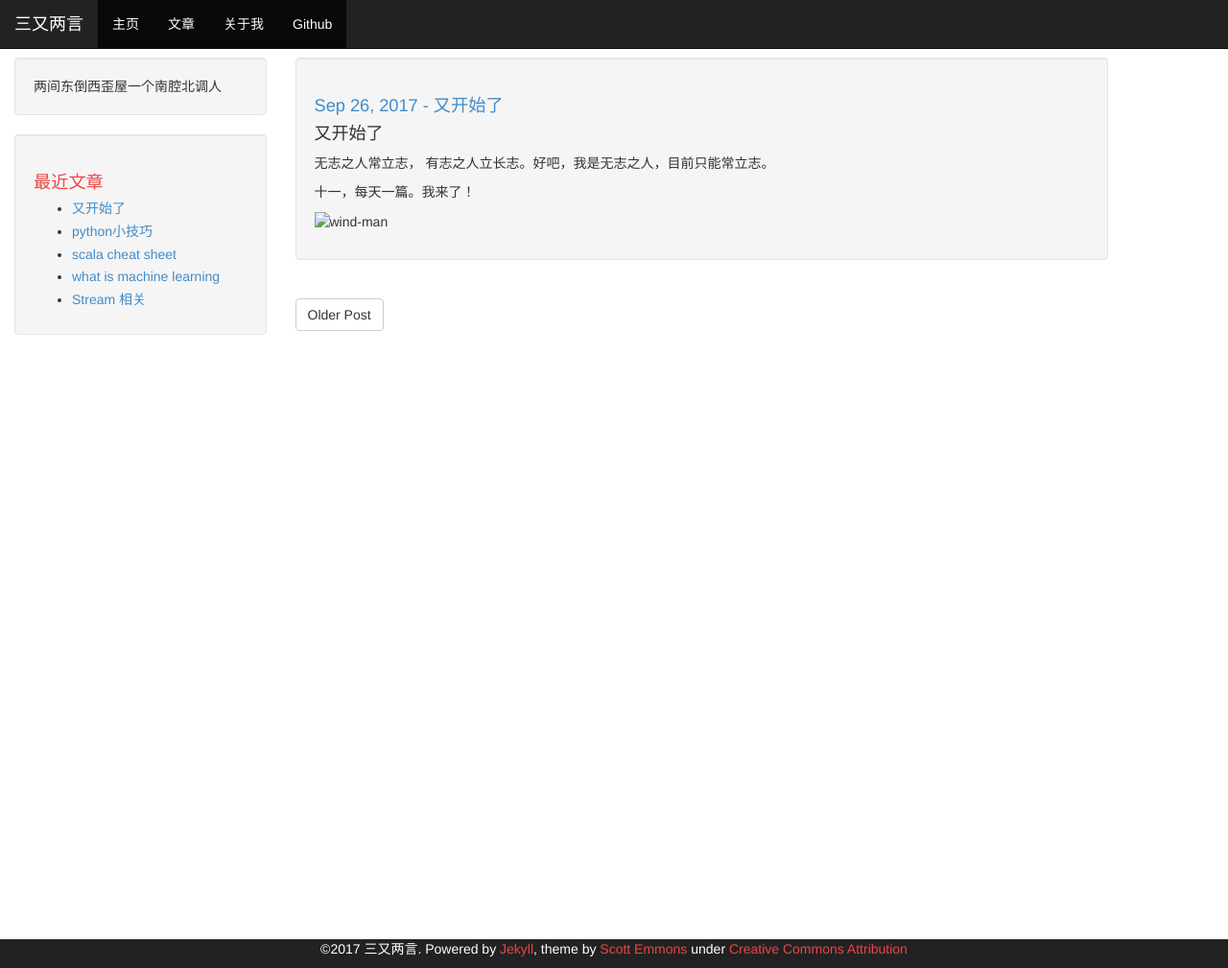
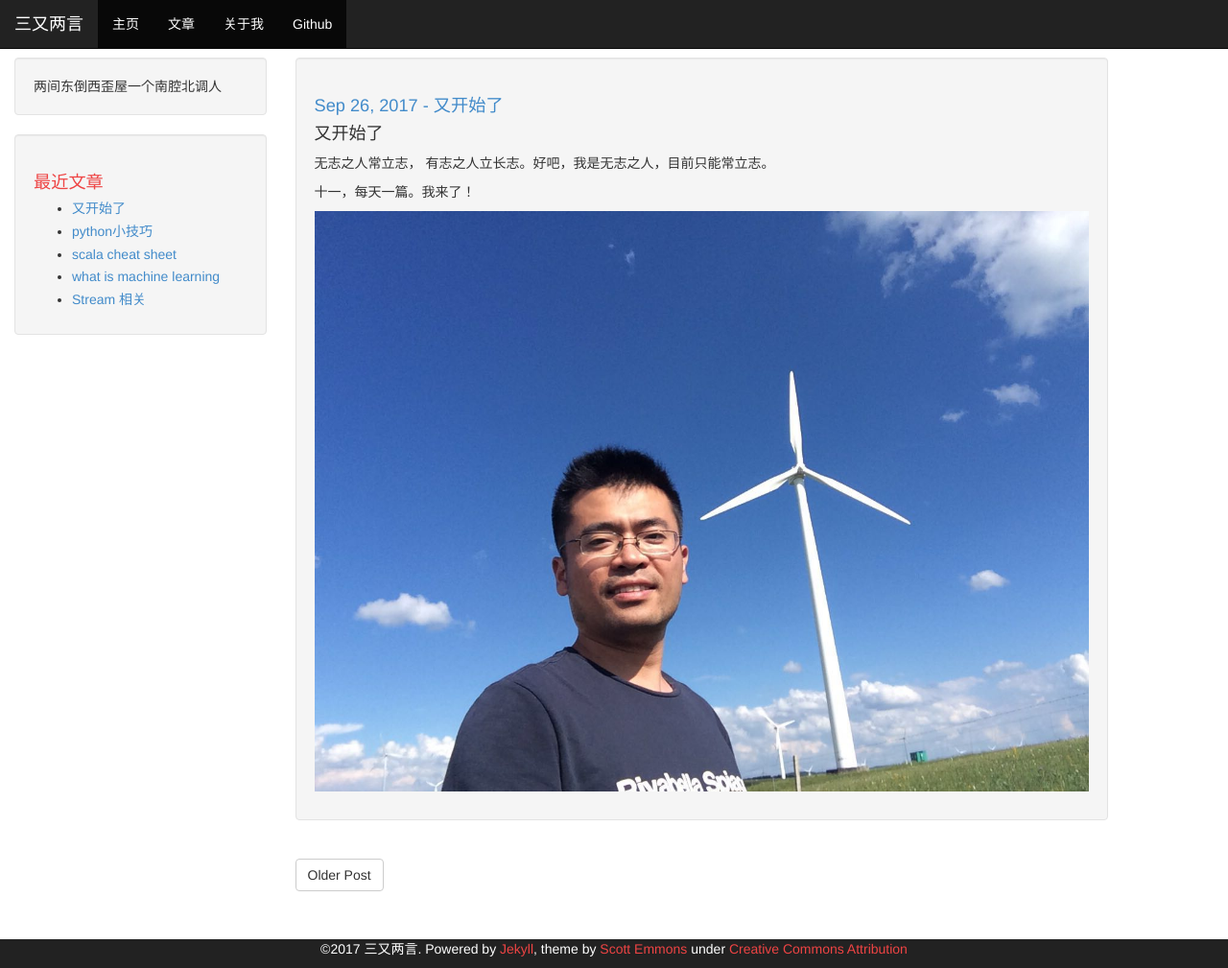
Before and after one commit to libingkui0102/Ep0st, a Jekyll site: the page built from _posts/2017-9-26-又开始了.md, in a window 1280 px wide and 1009 px high. Shown: the whole window at 96% size. Built offline with Jekyll 4.4.1, drawn with Linux system fonts in a browser that asks for light colours.

Commit message:
Update 2017-9-26-又开始了.md

```diff
--- a/_posts/2017-9-26-又开始了.md
+++ b/_posts/2017-9-26-又开始了.md
@@ -13,4 +13,4 @@ comments:
 十一，每天一篇。我来了！
 
 
-![wind-man](../images/wind-man.jpeg)
+![wind-man](/images/wind-man.jpeg)
```
